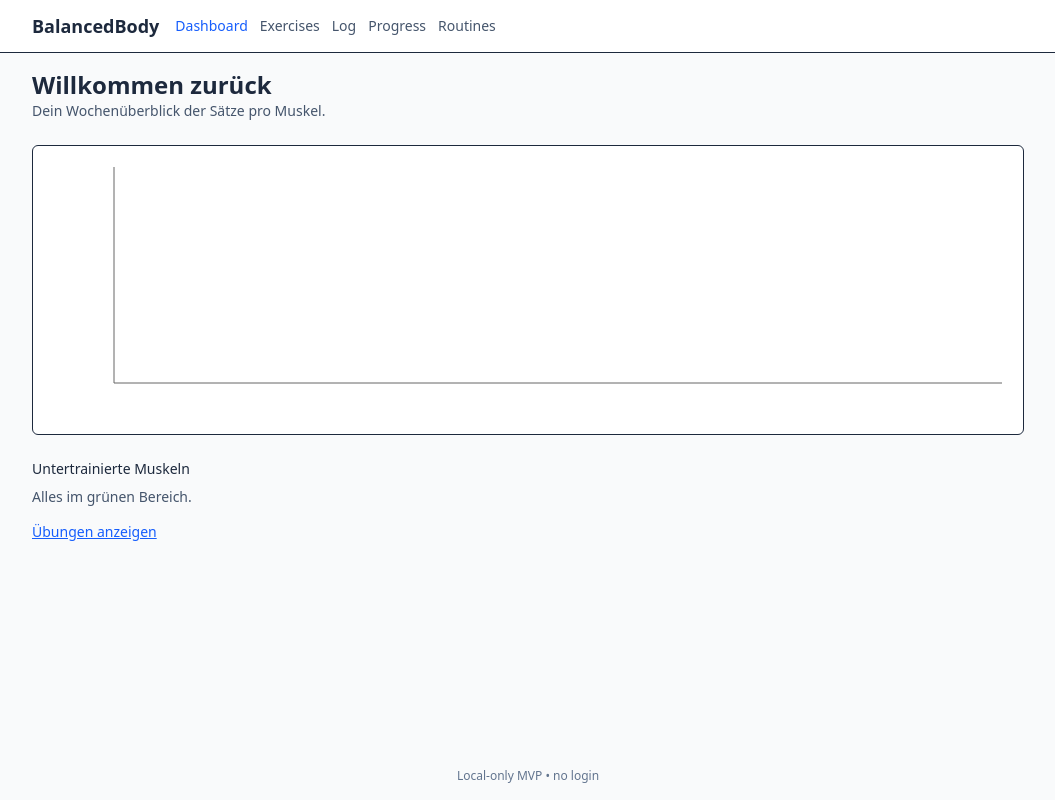
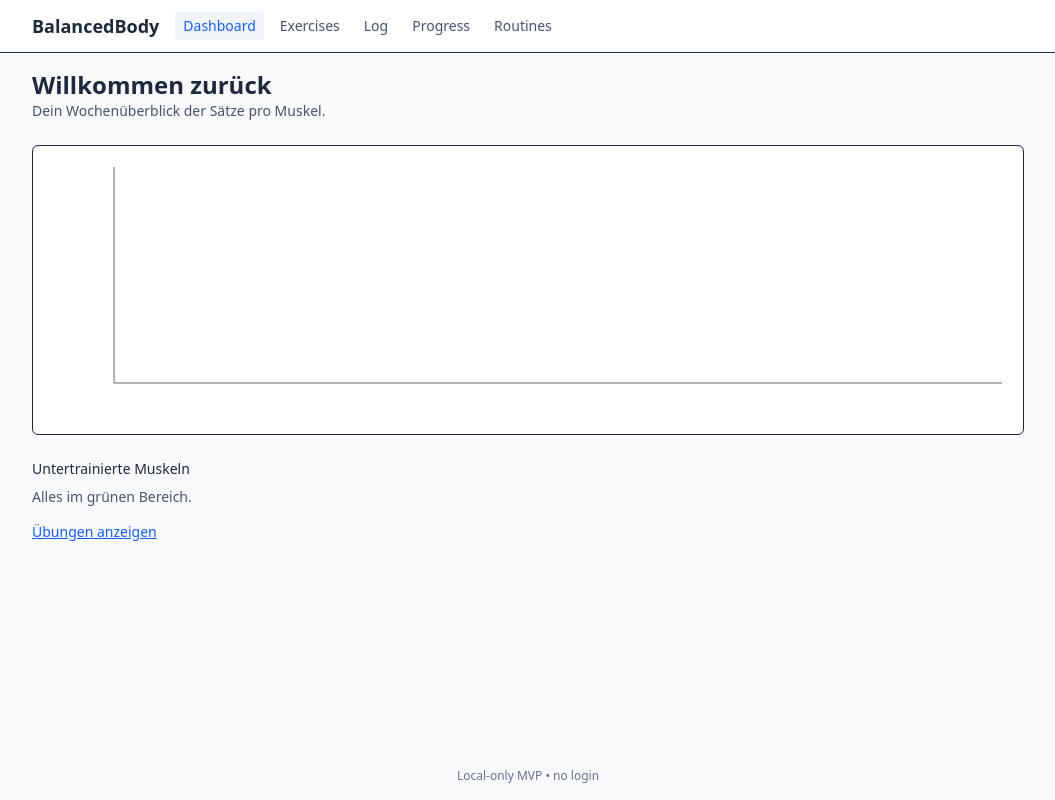
Before and after one commit to BusyDenis/FitnessApp_M426, a React (Vite) app in the folder balanced-body/: page / in a window 1280 px wide. Shown: the whole page, without its empty margins (112-1167 px from the left). Built offline with nearby package versions, Linux system fonts and the light colour scheme.

Commit message:
refactor(layout): tidy up and hook nav links with active/focus styles

```diff
--- a/balanced-body/src/App.tsx
+++ b/balanced-body/src/App.tsx
@@ -13,7 +13,6 @@
                         <Route path={r.path!} element={r.element} key={r.path} />
                     )
                 )}
-                {/* Fallback für unbekannte URLs */}
                 <Route path={notFoundRoute.path!} element={notFoundRoute.element} />
             </Route>
         </Routes>
--- a/balanced-body/src/components/Layout.tsx
+++ b/balanced-body/src/components/Layout.tsx
@@ -2,8 +2,14 @@
 import { routeTable } from '../routes/routeTable'
 
 export default function Layout() {
+    const navRoutes = routeTable.filter((r) => r.inNav)
 
-    const navRoutes = routeTable.filter((r) => r.inNav)
+    const linkClass = ({ isActive }: { isActive: boolean }) =>
+        [
+            'px-2 py-1 rounded transition-colors',
+            'hover:bg-slate-100 focus:outline-none focus:ring-2 focus:ring-offset-2 focus:ring-blue-500',
+            isActive ? 'text-blue-600 font-medium bg-slate-100' : 'text-slate-600',
+        ].join(' ')
 
     return (
         <div className="min-h-full flex flex-col">
@@ -13,23 +19,14 @@
                         BalancedBody
                     </Link>
 
-                    <div className="flex gap-3 text-sm">
+                    <div className="flex gap-2 text-sm">
                         {navRoutes.map((r) =>
                             r.index ? (
-                                <NavLink
-                                    key="__index"
-                                    to="/"
-                                    end
-                                    className={({ isActive }) => (isActive ? 'text-blue-600' : 'text-slate-600')}
-                                >
+                                <NavLink key="__index" to="/" end className={linkClass}>
                                     {r.label ?? 'Home'}
                                 </NavLink>
                             ) : (
-                                <NavLink
-                                    key={r.path}
-                                    to={`/${r.path}`}
-                                    className={({ isActive }) => (isActive ? 'text-blue-600' : 'text-slate-600')}
-                                >
+                                <NavLink key={r.path ?? '__unknown'} to={`/${r.path}`} className={linkClass}>
                                     {r.label ?? r.path}
                                 </NavLink>
                             )
```
